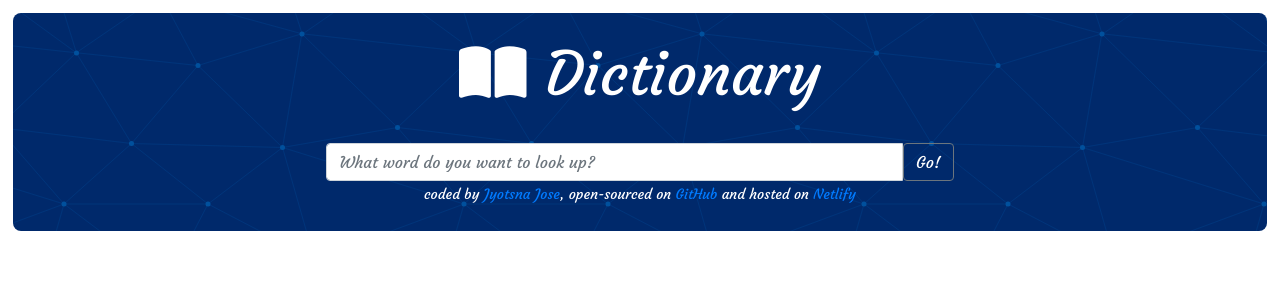
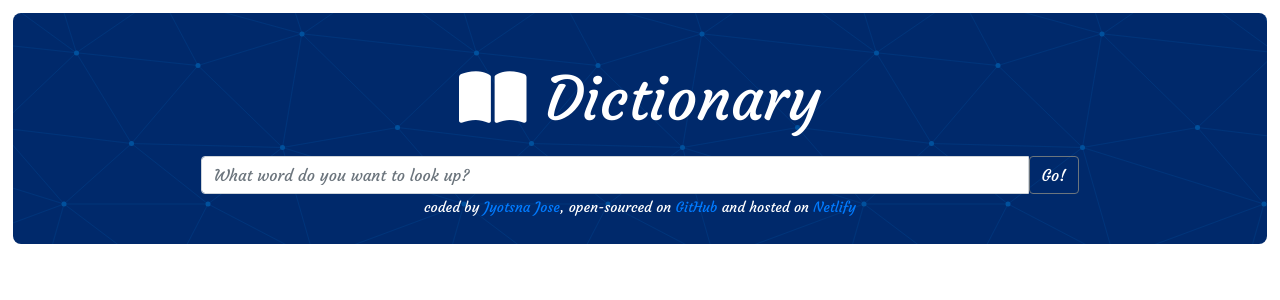
Before and after one commit to JyotsnaJose/dictionary-project, a React (Create React App) app: page / in a window 1280 px wide. Shown: the top 300 px of the page. Built offline with nearby package versions, Linux system fonts and the light colour scheme; no server answers.

Commit message:
styling done

```diff
--- a/src/App.css
+++ b/src/App.css
@@ -12,10 +12,11 @@
 }
 .Search h1 {
   font-size: 60px;
-  padding-bottom: 2%;
+  padding-bottom: 1%;
+  margin-top: 2%;
 }
 .Search form {
-  width: 50%;
+  width: 70%;
   margin: 0 auto;
 }
 .Search .searchButton {
--- a/src/App.js
+++ b/src/App.js
@@ -5,9 +5,7 @@ import Search from "./Search";
 function App() {
   return (
     <div className="App">
-      {/* <div className="container"> */}
       <Search default="dictionary" />
-      {/* </div> */}
     </div>
   );
 }
--- a/src/DisplayResults.js
+++ b/src/DisplayResults.js
@@ -2,7 +2,6 @@ import React from "react";
 import Meanings from "./Meanings";
 import Photos from "./Photos";
 import Audio from "./Audio";
-// import useSound from "use-sound";
 import "./DisplayResults.css";
 
 export default function DisplayResults(props) {
@@ -14,9 +13,6 @@ export default function DisplayResults(props) {
           {props.result.phonetics.map((phonetic, index) => {
             return (
               <div key={index}>
-                {/* <a href={phonetic.audio} target="_blank" rel="noreferrer">
-                  Listen
-                </a> */}
                 <Audio audio={phonetic} />
               </div>
             );
--- a/src/Photos.js
+++ b/src/Photos.js
@@ -2,7 +2,6 @@ import React from "react";
 import "./DisplayResults.css";
 
 export default function Photos(props) {
-  // console.log(props.photos);
   if (props.photos) {
     return (
       <div className="Photos">
--- a/src/Search.js
+++ b/src/Search.js
@@ -31,6 +31,7 @@ export default function Search(props) {
     let apiUrl = `https://api.dictionaryapi.dev/api/v2/entries/en_US/${searchword}`;
     axios.get(apiUrl).then(getUrlResponse);
 
+    //api call for Pexels images
     let pexelsApiKey =
       "563492ad6f917000010000012bb1b3dc0472418f872afc1bbb83184d";
     let pexelsApiUrl = `https://api.pexels.com/v1/search?query=${searchword}&per_page=9`;
```
